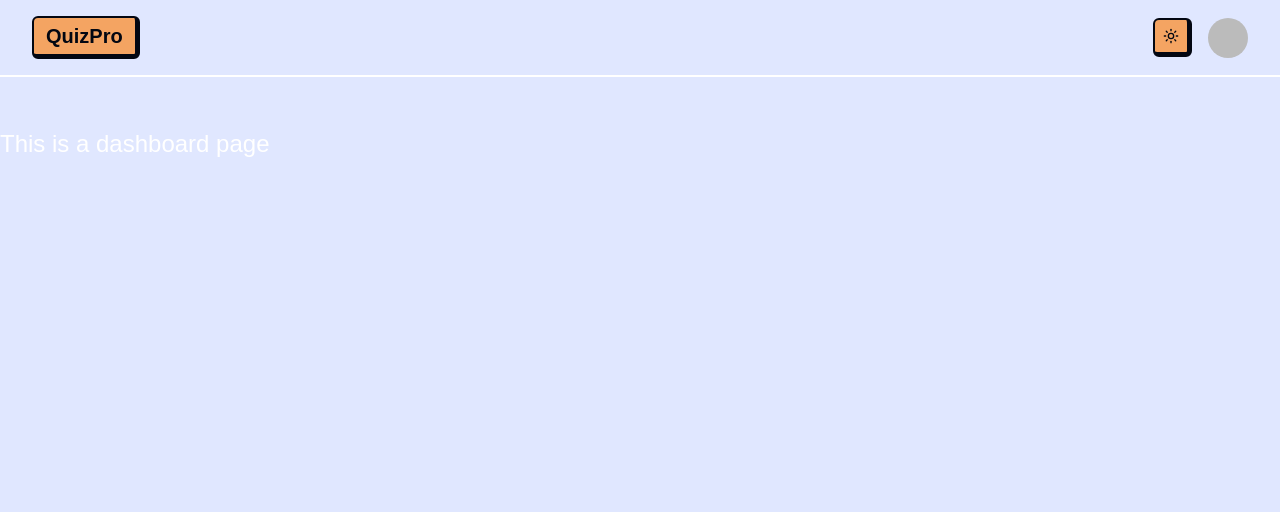
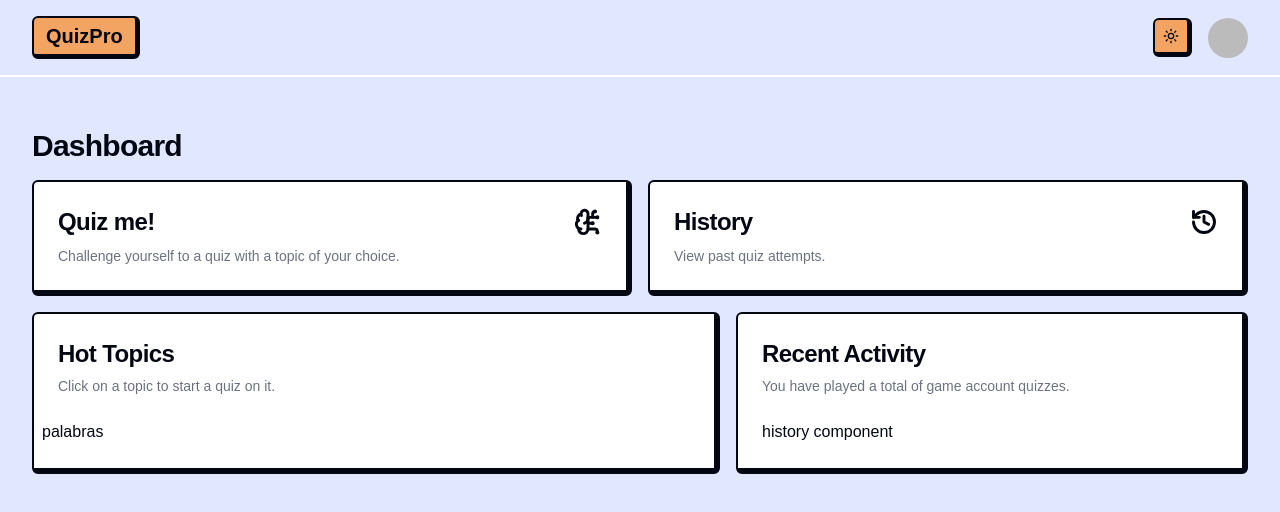
Before and after one commit to cuter97/QuizPro, a Next.js app: page /dashboard in a window 1280 px wide. Shown: the top 512 px of the page. Built offline with nearby package versions, Linux system fonts and the light colour scheme; no server answers; sample sign-in values are in the browser's storage.

Commit message:
create dashboard with quiz, history, topics and recent activity

```diff
--- a/src/app/dashboard/page.tsx
+++ b/src/app/dashboard/page.tsx
@@ -1,14 +1,34 @@
+import { ActivityCard } from "@/components/dashboard/Card-activity";
+import { HistoryCard } from "@/components/dashboard/Card-history";
+import { Quizcard } from "@/components/dashboard/Card-quiz";
+import { TopicsCard } from "@/components/dashboard/Card-topics";
 import { getAuthSession } from "@/lib/nextauth";
 import { redirect } from "next/navigation";
 
+export const metadata = {
+    title: "Dashboard | QuizPro",
+    description: "Quiz yourself on anything!",
+};
+
 export default async function DashboardPage() {
     const session = await getAuthSession();
-    if (!session?.user) {
-        redirect("/");
-    }
+
+    if (!session?.user) redirect("/");
+
     return (
-        <div className="pt-32">
-            <h1 className="text-2xl text-white">This is a dashboard page</h1>
-        </div>
+        <main className="px-8 pt-32 mx-auto max-w-7xl">
+            <div className="flex items-center">
+                <h2 className="mr-2 text-3xl font-bold tracking-tight">Dashboard</h2>
+            </div>
+
+            <div className="grid gap-4 mt-4 md:grid-cols-2">
+                <Quizcard />
+                <HistoryCard />
+            </div>
+            <div className="grid gap-4 mt-4 md:grid-cols-2 lg:grid-cols-7">
+                <TopicsCard />
+                <ActivityCard />
+            </div>
+        </main>
     );
 }
--- /dev/null
+++ b/src/app/history/page.tsx
@@ -0,0 +1,8 @@
+
+export default function HistoryPage() {
+    return (
+        <div>
+            <h1>Historyo Page</h1>
+        </div>
+    );
+}
--- /dev/null
+++ b/src/app/quiz/page.tsx
@@ -0,0 +1,8 @@
+
+export default function QuizPage() {
+    return (
+        <div>
+            <h1>Quiz Page</h1>
+        </div>
+    );
+}
--- /dev/null
+++ b/src/components/dashboard/Card-activity.tsx
@@ -0,0 +1,21 @@
+import Link from "next/link"
+import { Card, CardContent, CardDescription, CardHeader, CardTitle } from "../ui/card"
+
+export const ActivityCard = () => {
+    return (
+        <Card className="col-span-4 lg:col-span-3">
+            <CardHeader>
+                <CardTitle className="text-2xl font-bold">
+                    <Link href="/history">Recent Activity</Link>
+                </CardTitle>
+                <CardDescription>
+                    You have played a total of game account quizzes.
+                </CardDescription>
+            </CardHeader>
+            <CardContent className="max-h-[580px] overflow-scroll">
+                {/* <HistoryComponent limit={10} userId={session.user.id} /> */}
+                history component
+            </CardContent>
+        </Card>
+    )
+}
--- /dev/null
+++ b/src/components/dashboard/Card-history.tsx
@@ -0,0 +1,27 @@
+'use client'
+
+import { History } from "lucide-react"
+import { Card, CardContent, CardHeader, CardTitle } from "../ui/card"
+import { useRouter } from "next/navigation";
+
+export const HistoryCard = () => {
+    const router = useRouter();
+    return (
+        <Card
+            className="hover:cursor-pointer hover:opacity-75"
+            onClick={() => {
+                router.push("/history");
+            }}
+        >
+            <CardHeader className="flex flex-row items-center justify-between pb-2 space-y-0">
+                <CardTitle className="text-2xl font-bold">History</CardTitle>
+                <History size={28} strokeWidth={2.5} />
+            </CardHeader>
+            <CardContent>
+                <p className="text-sm text-muted-foreground">
+                    View past quiz attempts.
+                </p>
+            </CardContent>
+        </Card>
+    )
+}
--- /dev/null
+++ b/src/components/dashboard/Card-quiz.tsx
@@ -0,0 +1,27 @@
+'use client'
+
+import { BrainCircuit } from "lucide-react"
+import { Card, CardContent, CardHeader, CardTitle } from "../ui/card"
+import { useRouter } from "next/navigation";
+
+export const Quizcard = () => {
+    const router = useRouter();
+    return (
+        <Card
+            className="hover:cursor-pointer hover:opacity-75"
+            onClick={() => {
+                router.push("/quiz");
+            }}
+        >
+            <CardHeader className="flex flex-row items-center justify-between pb-2 space-y-0">
+                <CardTitle className="text-2xl font-bold">Quiz me!</CardTitle>
+                <BrainCircuit size={28} strokeWidth={2.5} />
+            </CardHeader>
+            <CardContent>
+                <p className="text-sm text-muted-foreground">
+                    Challenge yourself to a quiz with a topic of your choice.
+                </p>
+            </CardContent>
+        </Card>
+    )
+}
--- /dev/null
+++ b/src/components/dashboard/Card-topics.tsx
@@ -0,0 +1,19 @@
+import React from 'react'
+import { Card, CardContent, CardDescription, CardHeader, CardTitle } from '../ui/card'
+
+export const TopicsCard = () => {
+    return (
+        <Card className="col-span-4">
+            <CardHeader>
+                <CardTitle className="text-2xl font-bold">Hot Topics</CardTitle>
+                <CardDescription>
+                    Click on a topic to start a quiz on it.
+                </CardDescription>
+            </CardHeader>
+            <CardContent className="pl-2">
+                {/* <WordCloud formattedTopics={formattedTopics} /> */}
+                palabras
+            </CardContent>
+        </Card>
+    )
+}
--- a/src/components/ui/card.tsx
+++ b/src/components/ui/card.tsx
@@ -9,7 +9,7 @@ const Card = React.forwardRef<
   <div
     ref={ref}
     className={cn(
-      "rounded-lg border bg-card text-card-foreground shadow-sm",
+      "dark:bg-[#222222] bg-card rounded-md border-2 border-b-[6px] border-r-[6px] border-ring dark:border-card transition-all hover:-translate-y-[2px] focus:-translate-y-[2px]",
       className
     )}
     {...props}
```
